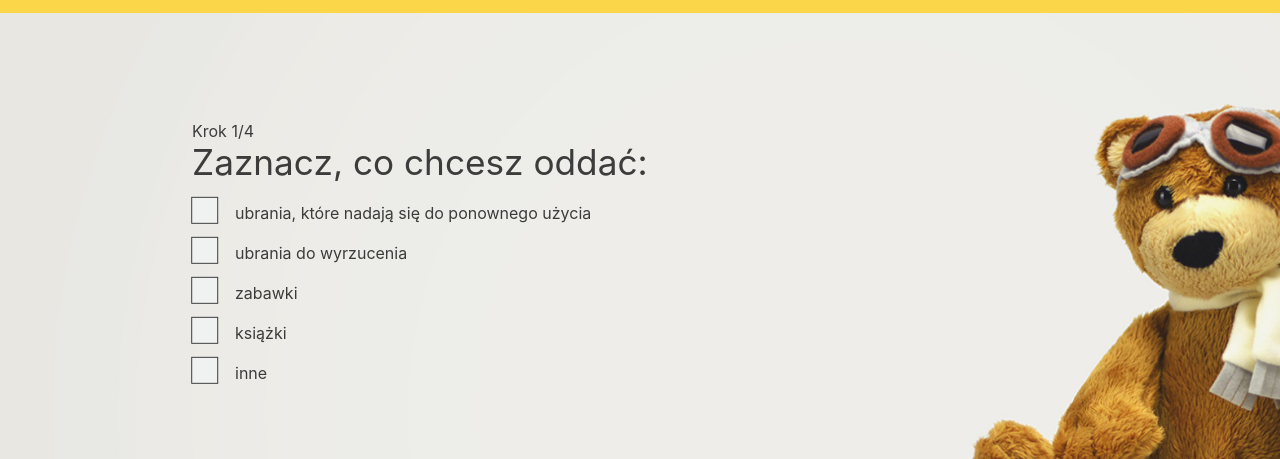
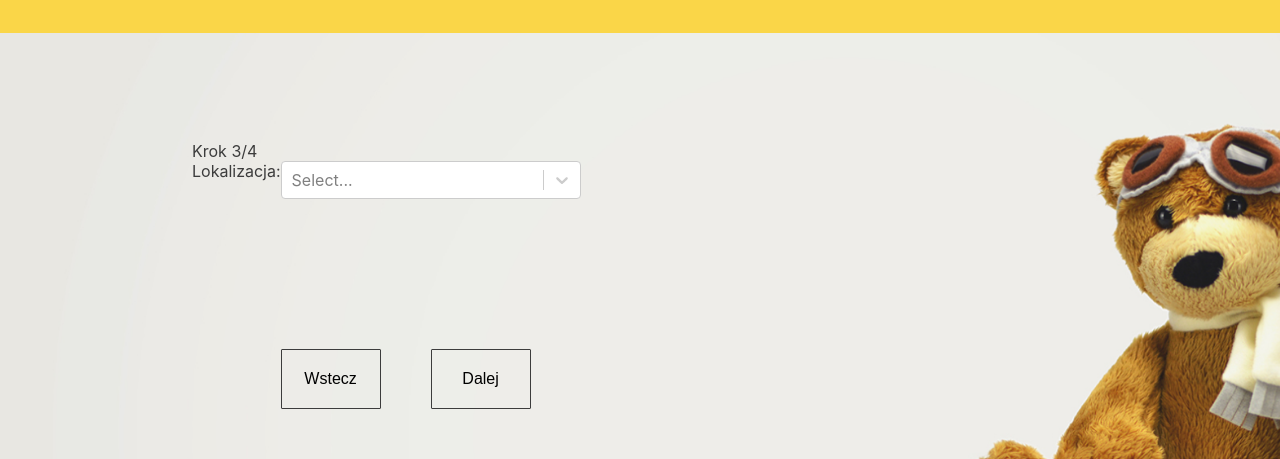
Before and after one commit to cieniavska/Oddaj_rzeczy, a React (Create React App) app: page /#/giveAwayForm in a window 1280 px wide. Shown: the part 761-1220 px from the top of the page. Built offline with nearby package versions, Linux system fonts and the light colour scheme.

Commit message:
third step in form in progress

```diff
--- a/src/components/GiveAwayForm.js
+++ b/src/components/GiveAwayForm.js
@@ -6,6 +6,7 @@ import ImportantMsg from './../components/GiveAwayForm/ImportantMsg';
 import GiveAwaySteps from './../components/GiveAwayForm/GiveAwaySteps';
 import GiveAwayStepsFirst from './../components/GiveAwayForm/GiveAwayFirst';
 import GiveAwayStepsSecond from './../components/GiveAwayForm/GiveAwaySecond';
+import GiveAwayStepsThird from './../components/GiveAwayForm/GiveAwayThird';
 import GiveAwayThankYou from './../components/GiveAwayForm/GiveAwayThankYou';
 
 
@@ -16,19 +17,25 @@ import Footer from './Footer';
 class GiveAwayForm extends Component {
 
     state = {
-        pageDisplayed: 1,
+        pageDisplayed: 3,
         message: '',
-        howManyBags: 0
+        howManyBags: 0,
+        whichCity: ''
     }
 
     callbackFunction = (childData) => {
       this.setState({pageDisplayed: this.state.pageDisplayed + 1, message: childData});
-      console.log(this.state.message)
+      console.log('message',this.state.message)
     }
 
     howManyBags = (childData) => {
-        this.setState({howManyBags: childData});
-        console.log(this.state.howManyBags)
+        this.setState({pageDisplayed: this.state.pageDisplayed + 1, howManyBags: childData});
+        console.log('bags',this.state.howManyBags)
+    }
+
+    whichCity = (childData) => {
+        this.setState({whichCity: childData});
+        console.log('city',this.state.whichCity)
     }
 
     render() {
@@ -43,6 +50,7 @@ class GiveAwayForm extends Component {
             displayedStep = <GiveAwayStepsSecond parentCallback={this.howManyBags}/>
         } else if (this.state.pageDisplayed === 3) {
             importantMessage = importantMessages.messages[0].third;
+            displayedStep = <GiveAwayStepsThird parentCallback={this.whichCity}/>
         } else if (this.state.pageDisplayed === 4) {
             importantMessage = importantMessages.messages[0].fourth
         } else if (this.state.pageDisplayed === 5) {
--- /dev/null
+++ b/src/components/GiveAwayForm/GiveAwayThird.js
@@ -0,0 +1,51 @@
+import React,{Component} from "react";
+import Select from 'react-select';
+
+
+class GiveAwaySecond extends Component {
+
+
+    state = {
+        city: null,
+      }
+
+      handleChange = (city) => {
+        this.setState({ city });
+      }
+
+    handleSubmit = e => {
+        e.preventDefault();
+        this.sendData(this.state.city.value)
+        console.log(this.state.city.value)
+    };
+
+    sendData = (information) => {
+        this.props.parentCallback(information);
+   }
+
+    render(){
+
+        const values = [
+            {value: 'Poznań', label: 'Poznań'},
+            {value: 'Warszawa', label: 'Warszawa'},
+            {value: 'Wrocław', label: 'Wrocław'},
+            {value: 'Kraków', label: 'Kraków'},
+            {value: 'Katowice', label: 'Katowice'}
+        ];
+
+    return (
+    <div className="giveAwayStepsThird flex">
+        <span className="giveAwayStepsThird__title">Lokalizacja:</span>
+        <form onSubmit={this.handleSubmit}>
+                <Select className="select" name="city" options={values} value={this.state.value} onChange={this.handleChange}/>
+            <div>
+                <button className="next__button">Wstecz</button>
+                <button className="next__button">Dalej</button>
+            </div>
+        </form>
+    </div>
+    )
+}
+}
+
+export default GiveAwaySecond;
```
